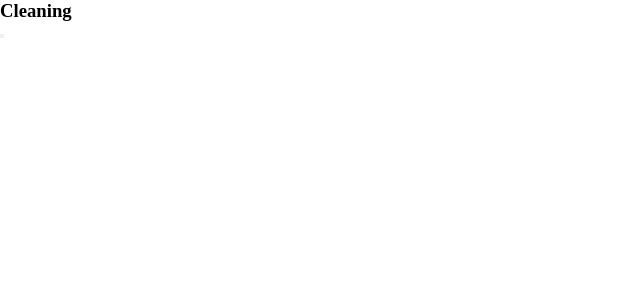
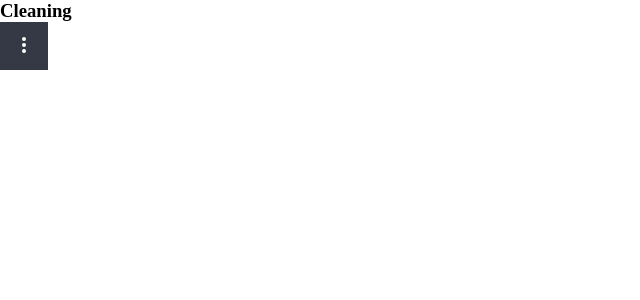
Before and after one commit to lucianodiisouza/dropdown-test, a React (Create React App) app: page / in a window 1280 px wide. Shown: the top 300 px of the page, without its empty margins (0-640 px from the left). Built offline with nearby package versions, Linux system fonts and the light colour scheme.

Commit message:
feat: add IconButton

```diff
--- a/src/components/DropDown/index.tsx
+++ b/src/components/DropDown/index.tsx
@@ -1,10 +1,10 @@
+import IconButton from "../IconButton";
+
 const DropDown = () => {
   return (
     <div>
-      <button>{/* icon goes here */}</button>
-      <div>
-        {/* content goes here */}
-      </div>
+      <IconButton />
+      <div>{/* content goes here */}</div>
     </div>
   );
 };
--- /dev/null
+++ b/src/components/IconButton/index.tsx
@@ -0,0 +1,16 @@
+import { MoreIcon } from "../../assets/icons";
+import { colors } from "../../theme";
+import { Container } from "./styles";
+
+const IconButton = () => {
+  const onClick = () => {
+    console.log("toggle action");
+  };
+  return (
+    <Container onClick={onClick}>
+      <MoreIcon size={32} color={colors.text.white100} />
+    </Container>
+  );
+};
+
+export default IconButton;
--- /dev/null
+++ b/src/components/IconButton/styles.ts
@@ -0,0 +1,10 @@
+import styled from "styled-components";
+import { colors } from "../../theme";
+
+export const Container = styled.button`
+  width: 48px;
+  height: 48px;
+
+  background-color: ${colors.background.black700};
+  border: none;
+`;
```
